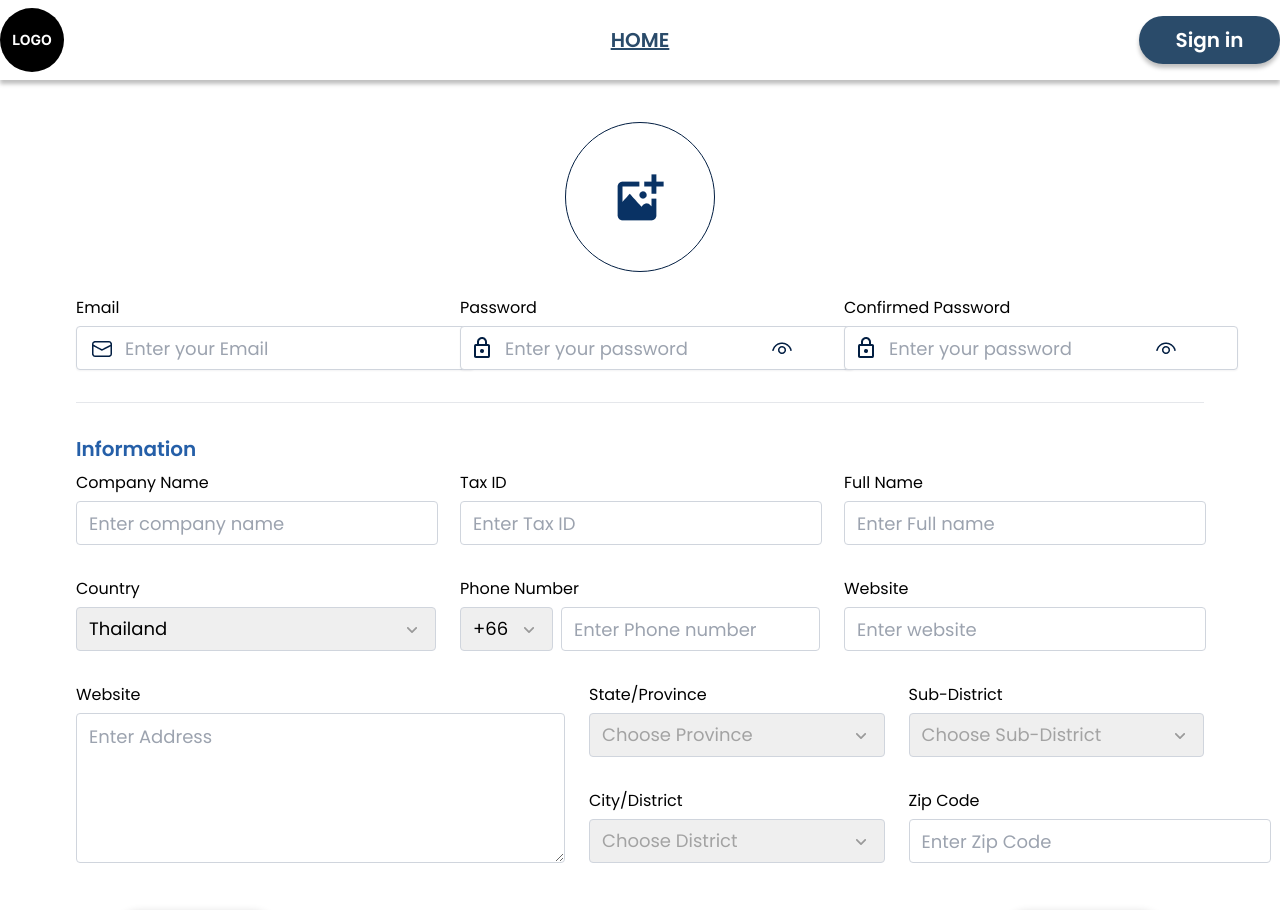
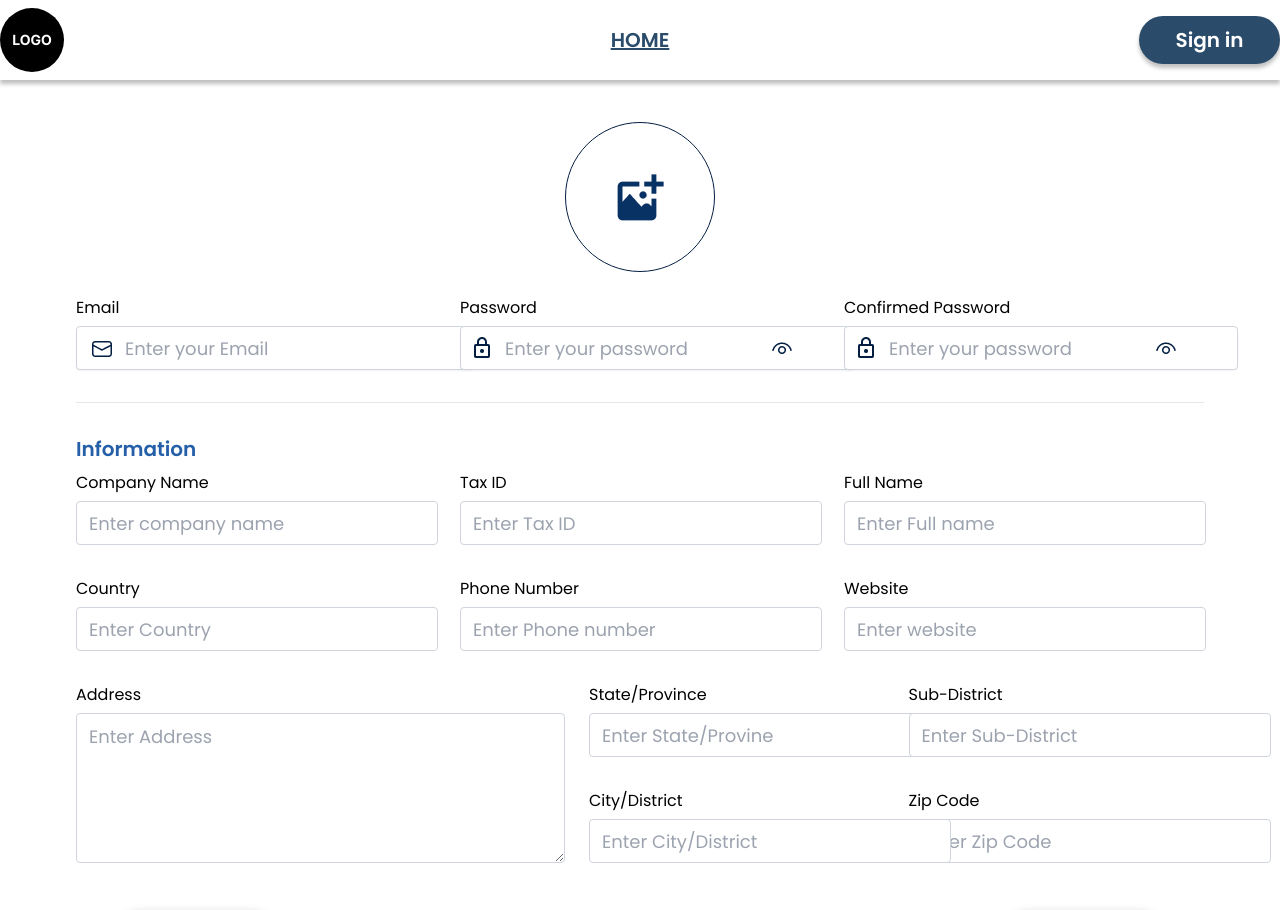
Before and after one commit to ArmJi/ttd-test, a React (Vite) app: page /signin in a window 1280 px wide. Shown: the top 910 px of the page. Built offline with nearby package versions, Linux system fonts and the light colour scheme.

Commit message:
update handlechange

```diff
--- a/src/components/signin.tsx
+++ b/src/components/signin.tsx
@@ -1,7 +1,6 @@
 import image_mail from "../assets/mail.png";
 import image_pass from "../assets/pass.png";
 import image_see from "../assets/show.png";
-import image_toggle from "../assets/toggle.png";
 import image_close from "../assets/close.png";
 import image_upload from "../assets/pic.png";
 import "./signin.css";
@@ -13,10 +12,34 @@ import { useUser } from "../context/UserContext";
 import { User } from "../type/type";
 
 const SignIn = () => {
+  const [userForm, setUserForm] = useState<User>({
+    urlPicture: "",
+    email: "",
+    password: "",
+    companyName: "",
+    taxID: 0,
+    fullname: "",
+    country: "",
+    phoneNumber: 0,
+    website: "",
+    address: "",
+    state: "",
+    subDistrict: "",
+    city: "",
+    zipcode: 0,
+  });
+
+  const handleChange = (e: ChangeEvent<HTMLInputElement>) => {
+    setUserForm({
+      ...userForm,
+      [e.target.name]: e.target.value,
+    });
+  };
+
   const pictureRef = useRef<HTMLInputElement>(null);
 
   const handleImageClick = () => {
-    if (!urlPicture) {
+    if (!userForm.urlPicture) {
       pictureRef.current!.click();
     }
   };
@@ -24,33 +47,27 @@ const SignIn = () => {
   const [isShown, setIsShown] = useState(false);
   const [preview, setPreview] = useState(false);
 
-  const { setUser } = useUser();
+  const { user, setUser } = useUser();
 
-  const [fullname, setfullname] = useState<User["name"]>("");
-  const [urlPicture, setUrlPicture] = useState<User["url"]>("");
+  // const [fullname, setfullname] = useState<User["fullname"]>("");
+  // const [urlPicture, setUrlPicture] = useState<User["urlPicture"]>("");
 
-  const setNameinputHanndler = (event: ChangeEvent<HTMLInputElement>) => {
-    setfullname(event.target.value);
-  };
-
-  const setPictureInputHandler = (event: ChangeEvent<HTMLInputElement>) => {
+  const setPictureHandler = (event: ChangeEvent<HTMLInputElement>) => {
     if (!event.target.files) {
       return;
     }
-    setUrlPicture(URL.createObjectURL(event.target.files[0]));
+    // setUrlPicture(URL.createObjectURL(event.target.files[0]));
+    setUserForm({
+      ...userForm,
+      urlPicture: URL.createObjectURL(event.target.files[0]),
+    });
   };
 
   const handleClick = (event: MouseEvent<HTMLButtonElement>) => {
     event.preventDefault();
-    if (!fullname && !urlPicture) {
-      alert("Pleace Input Fullname and Picture");
-      return;
-    }
-    setUser({
-      name: fullname,
-      url: urlPicture,
-    });
+    setUser(userForm);
   };
+  console.log(user)
 
   return (
     <div className="font-primary mt-[42px] w-[1263px] m-auto">
@@ -62,8 +79,8 @@ const SignIn = () => {
             onMouseLeave={() => setIsShown(false)}
             onClick={handleImageClick}
           >
-            {urlPicture ? (
-              <img src={urlPicture} alt="" className="" />
+            {userForm.urlPicture ? (
+              <img src={userForm.urlPicture} alt="" />
             ) : (
               <img src={image_upload} alt="" />
             )}
@@ -72,14 +89,19 @@ const SignIn = () => {
               ref={pictureRef}
               className="hidden"
               accept="image/*"
-              onChange={setPictureInputHandler}
+              onChange={setPictureHandler}
             />
-            {isShown && urlPicture && (
+            {isShown && userForm.urlPicture && (
               <div className="absolute w-[150px] h-[150px] rounded-full bg-eighth text-3xl">
                 <div className="flex justify-between px-[30px] items-center w-[150px] h-[150px] t-[10px] text-white">
                   <RiDeleteBin7Line
                     className="cursor-pointer"
-                    onClick={() => setUrlPicture("")}
+                    onClick={() =>
+                      setUserForm({
+                        ...userForm,
+                        urlPicture: "",
+                      })
+                    }
                   />
                   <MdOutlineRemoveRedEye
                     onClick={() => setPreview((prev) => (prev ? false : true))}
@@ -98,7 +120,7 @@ const SignIn = () => {
         >
           <div className="relative flex justify-center items-center bg-white w-[452px] h-[424px] rounded-[8px]">
             <div className="w-[434px] h-[404px] flex justify-center items-center">
-              <img src={urlPicture} alt="" />
+              <img src={userForm.urlPicture} alt="" />
             </div>
             <img
               src={image_close}
@@ -111,13 +133,13 @@ const SignIn = () => {
 
         <div className="grid grid-cols-3 gap-[24px]">
           <div className="relative grid gap-[6px]">
-            <label htmlFor="email" className="">
-              Email
-            </label>
+            <label htmlFor="email">Email</label>
             <input
               className="rounded-[4px] border-[1px] h-[44px] pl-[48px] text-lg border-sixth shadow-[0_1px_2px_0px_rgba(16,24,40,0.05)]"
               type="email"
               placeholder="Enter your Email"
+              name="email"
+              onChange={handleChange}
             />
             <img
               src={image_mail}
@@ -132,6 +154,8 @@ const SignIn = () => {
               type="password"
               placeholder="Enter your password"
               className="rounded-[4px] border-[1px] h-[44px] pl-[44px] text-lg border-sixth shadow-[0_1px_2px_0px_rgba(16,24,40,0.05)]"
+              name="password"
+              onChange={handleChange}
             />
             <img
               src={image_pass}
@@ -171,196 +195,128 @@ const SignIn = () => {
 
         <div className="grid grid-cols-3 gap-[24px]">
           <div className="grid mt-[8px] gap-[6px]">
-            <label htmlFor="companyname" className="">
-              Company Name
-            </label>
+            <label htmlFor="companyname">Company Name</label>
             <input
               className="rounded-[4px] border-[1px] h-[44px] pl-[12px] text-lg border-sixth"
               type="text"
               placeholder="Enter company name"
+              name="companyName"
+              onChange={handleChange}
             />
           </div>
 
           <div className="grid mt-[8px] gap-[6px]">
-            <label htmlFor="taxid" className="">
-              Tax ID
-            </label>
+            <label htmlFor="taxid">Tax ID</label>
             <input
               className="rounded-[4px] border-[1px] h-[44px] pl-[12px] text-lg border-sixth"
               type="text"
               placeholder="Enter Tax ID"
+              name="taxID"
+              onChange={handleChange}
             />
           </div>
 
           <div className="grid mt-[8px] gap-[6px]">
-            <label htmlFor="fullname" className="">
-              Full Name
-            </label>
+            <label htmlFor="fullname">Full Name</label>
             <input
               className="rounded-[4px] border-[1px] h-[44px] pl-[12px] text-lg border-sixth"
               type="text"
               placeholder="Enter Full name"
-              value={fullname}
-              onChange={setNameinputHanndler}
+              name="fullname"
+              onChange={handleChange}
             />
           </div>
 
           <div className="relative grid mt-[8px] gap-[6px]">
-            <label htmlFor="country" className="">
-              Country
-            </label>
-            <select
+            <label htmlFor="country">Country</label>
+            <input
+              className="rounded-[4px] border-[1px] h-[44px] pl-[12px] text-lg border-sixth"
+              type="text"
+              placeholder="Enter Country"
               name="country"
-              id=""
-              className="rounded-[4px] border-[1px] h-[44px] pl-[12px] text-lg"
-            >
-              <option value="thailand" selected>
-                Thailand
-              </option>
-              <option value="thailand">TEST 1</option>s
-              <option value="thailand">TEST 2</option>
-            </select>
-            <img
-              src={image_toggle}
-              alt=""
-              className="absolute top-[50px] right-[19px]"
+              onChange={handleChange}
             />
           </div>
 
-          <div className="relative grid mt-[8px] gap-[6px]">
-            <label htmlFor="phone" className="">
-              Phone Number
-            </label>
-            <div className="flex justify-between">
-              <select
-                name="phone"
-                id=""
-                className="rounded-[4px] border-[1px] h-[44px] pl-[12px] text-lg w-[93px]"
-              >
-                <option value="thailand" selected>
-                  +66
-                </option>
-                <option value="thailand">TEST 1</option>
-                <option value="thailand">TEST 2</option>
-              </select>
-              <img
-                src={image_toggle}
-                alt=""
-                className="absolute top-[50px] left-[64px]"
-              />
-              <input
-                className="rounded-[4px] border-[1px] h-[44px] pl-[12px] text-lg border-sixth w-[259px]"
-                type="text"
-                placeholder="Enter Phone number"
-              />
-            </div>
+          <div className="grid mt-[8px] gap-[6px]">
+            <label htmlFor="phonenumber">Phone Number</label>
+            <input
+              className="rounded-[4px] border-[1px] h-[44px] pl-[12px] text-lg border-sixth"
+              type="text"
+              placeholder="Enter Phone number"
+              name="phoneNumber"
+              onChange={handleChange}
+            />
           </div>
 
           <div className="grid mt-[8px] gap-[6px]">
-            <label htmlFor="website" className="">
-              Website
-            </label>
+            <label htmlFor="website">Website</label>
             <input
               className="rounded-[4px] border-[1px] h-[44px] pl-[12px] text-lg border-sixth"
               type="text"
               placeholder="Enter website"
+              name="website"
+              onChange={handleChange}
             />
           </div>
         </div>
 
         <div className="grid grid-cols-[1fr_2.05fr] gap-[24px] mt-[24px]">
           <div className="flex flex-col mt-[8px] gap-[6px]">
-            <label htmlFor="website" className="">
-              Website
-            </label>
+            <label htmlFor="website">Address</label>
             <textarea
-              name=""
               id=""
               cols={30}
               rows={4}
               className="rounded-[4px] border-[1px] pl-[12px] text-lg border-sixth py-[9px] h-[150px]"
               placeholder="Enter Address"
+              name="address"
+              onChange={handleChange}
             ></textarea>
           </div>
 
           <div className="grid grid-cols-2 gap-[24px]">
             <div className="relative grid mt-[8px] gap-[6px]">
-              <label htmlFor="country" className="">
-                State/Province
-              </label>
-              <select
+              <label htmlFor="state">State/Province</label>
+              <input
+                className="rounded-[4px] border-[1px] h-[44px] pl-[12px] text-lg border-sixth"
+                type="text"
+                placeholder="Enter State/Provine"
                 name="state"
-                id=""
-                className="rounded-[4px] border-[1px] h-[44px] pl-[12px] text-lg text-seventh"
-              >
-                <option value="" disabled selected>
-                  Choose Province
-                </option>
-                <option value="thailand">TEST 1</option>
-                <option value="thailand">TEST 2</option>
-                <option value="thailand">TEST 3</option>
-              </select>
-              <img
-                src={image_toggle}
-                alt=""
-                className="absolute top-[50px] right-[19px]"
+                onChange={handleChange}
               />
             </div>
 
             <div className="relative grid mt-[8px] gap-[6px]">
-              <label htmlFor="country" className="">
-                Sub-District
-              </label>
-              <select
-                name="sub-district"
-                id=""
-                className="rounded-[4px] border-[1px] h-[44px] pl-[12px] text-lg text-seventh"
-              >
-                <option value="" disabled selected>
-                  Choose Sub-District
-                </option>
-                <option value="thailand">TEST 1</option>
-                <option value="thailand">TEST 2</option>
-                <option value="thailand">TEST 3</option>
-              </select>
-              <img
-                src={image_toggle}
-                alt=""
-                className="absolute top-[50px] right-[19px]"
+              <label htmlFor="subDistrict">Sub-District</label>
+              <input
+                className="rounded-[4px] border-[1px] h-[44px] pl-[12px] text-lg border-sixth"
+                type="text"
+                placeholder="Enter Sub-District"
+                name="subDistrict"
+                onChange={handleChange}
               />
             </div>
 
             <div className="relative grid mt-[8px] gap-[6px]">
-              <label htmlFor="country" className="">
-                City/District
-              </label>
-              <select
+              <label htmlFor="City">City/District</label>
+              <input
+                className="rounded-[4px] border-[1px] h-[44px] pl-[12px] text-lg border-sixth"
+                type="text"
+                placeholder="Enter City/District"
                 name="city"
-                id=""
-                className="rounded-[4px] border-[1px] h-[44px] pl-[12px] text-lg text-seventh"
-              >
-                <option value="" disabled selected>
-                  Choose District
-                </option>
-                <option value="thailand">TEST 1</option>
-                <option value="thailand">TEST 2</option>
-                <option value="thailand">TEST 3</option>
-              </select>
-              <img
-                src={image_toggle}
-                alt=""
-                className="absolute top-[50px] right-[19px]"
+                onChange={handleChange}
               />
             </div>
 
             <div className="grid mt-[8px] gap-[6px]">
-              <label htmlFor="zipcode" className="">
-                Zip Code
-              </label>
+              <label htmlFor="zipcode">Zip Code</label>
               <input
                 className="rounded-[4px] border-[1px] h-[44px] pl-[12px] text-lg border-sixth"
                 type="text"
                 placeholder="Enter Zip Code"
+                name="zipcode"
+                onChange={handleChange}
               />
             </div>
           </div>
```
Also changed, not shown: src/components/navbar.tsx (+20 -8 lines), src/context/UserContext.tsx (+13 -1 lines), src/type/type.ts (+13 -1 lines).
